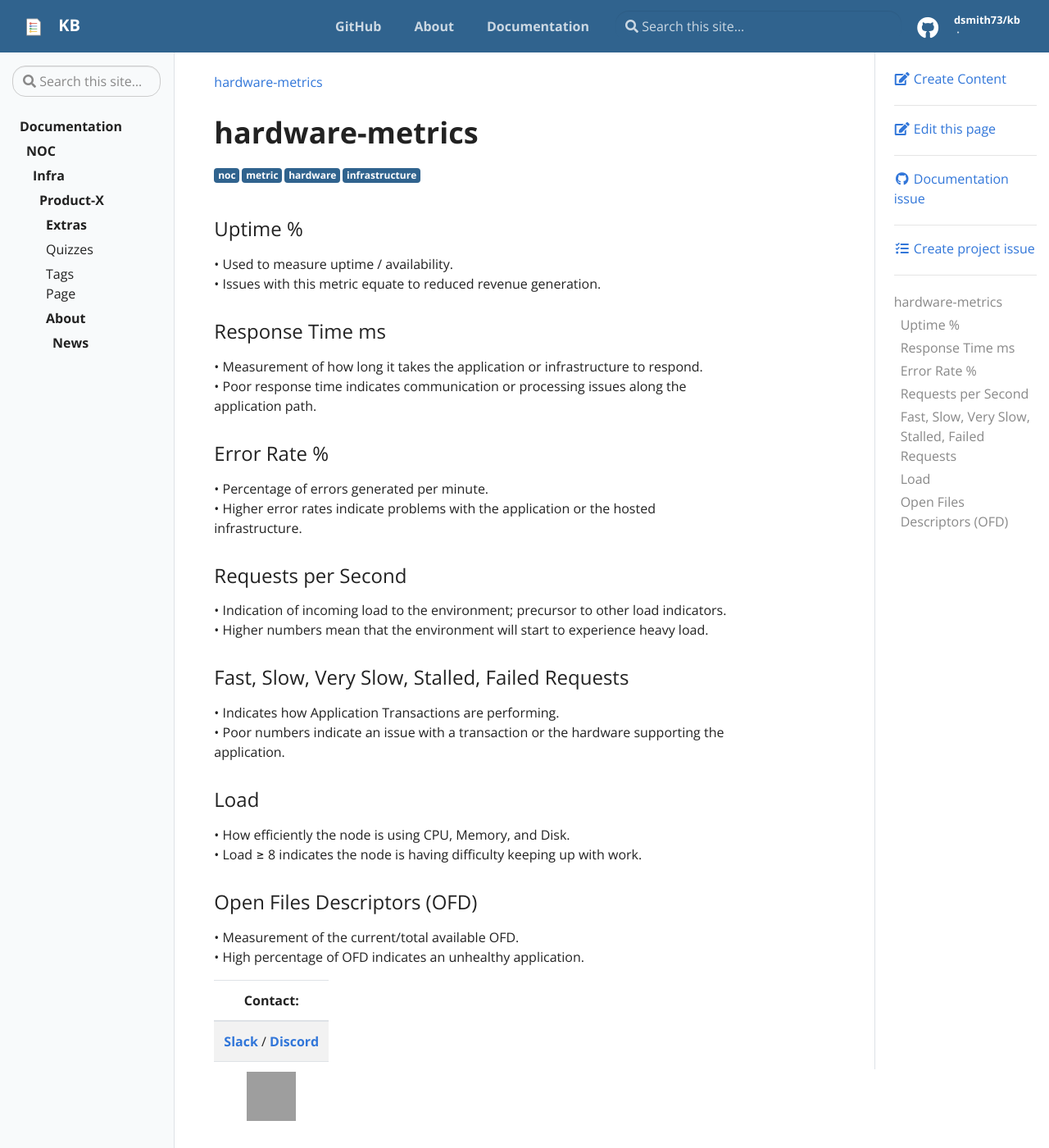
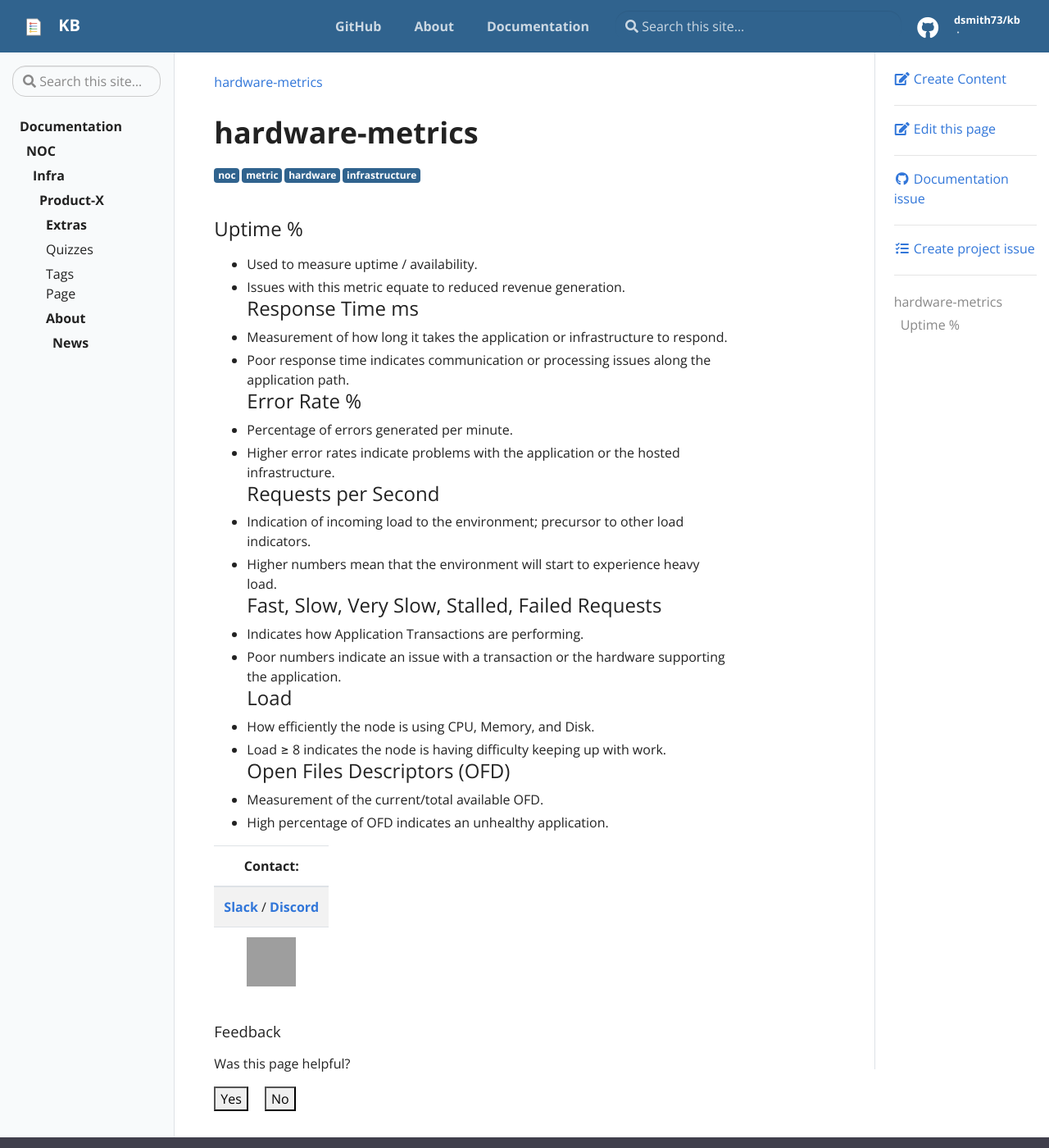
Before and after one commit to 101101/kb, a Jekyll site: the page built from _docs/noc/definitions/hardware-metrics.md, in a window 1280 px wide and 1400 px high. Shown: the whole window at 82% size. Built offline with Jekyll 4.4.1, drawn with Linux system fonts in a browser that asks for light colours; grey boxes are pictures that could not be loaded.

Commit message:
Update hardware-metrics.md

```diff
--- a/_docs/noc/definitions/hardware-metrics.md
+++ b/_docs/noc/definitions/hardware-metrics.md
@@ -14,26 +14,26 @@ description: hardware-metrics
 # hardware-metrics
 
 ### Uptime %
-  •	Used to measure uptime / availability.
-  •	Issues with this metric equate to reduced revenue generation.
+  *	Used to measure uptime / availability.
+  *	Issues with this metric equate to reduced revenue generation.
 ### Response Time ms
-  •	Measurement of how long it takes the application or infrastructure to respond.
-  •	Poor response time indicates communication or processing issues along the application path.
+  *	Measurement of how long it takes the application or infrastructure to respond.
+  *	Poor response time indicates communication or processing issues along the application path.
 ### Error Rate %
-  •	Percentage of errors generated per minute.
-  •	Higher error rates indicate problems with the application or the hosted infrastructure.
+  *	Percentage of errors generated per minute.
+  *	Higher error rates indicate problems with the application or the hosted infrastructure.
 ### Requests per Second
-  •	Indication of incoming load to the environment; precursor to other load indicators.
-  •	Higher numbers mean that the environment will start to experience heavy load.
+  *	Indication of incoming load to the environment; precursor to other load indicators.
+  *	Higher numbers mean that the environment will start to experience heavy load.
 ### Fast, Slow, Very Slow, Stalled, Failed Requests
-  •	Indicates how Application Transactions are performing.
-  •	Poor numbers indicate an issue with a transaction or the hardware supporting the application.
+  *	Indicates how Application Transactions are performing.
+  *	Poor numbers indicate an issue with a transaction or the hardware supporting the application.
 ### Load
-  •	How efficiently the node is using CPU, Memory, and Disk.
-  •	Load ≥ 8 indicates the node is having difficulty keeping up with work.
+  *	How efficiently the node is using CPU, Memory, and Disk.
+  *	Load ≥ 8 indicates the node is having difficulty keeping up with work.
 ### Open Files Descriptors (OFD)
-  •	Measurement of the current/total available OFD.
-  •	High percentage of OFD indicates an unhealthy application.
+  *	Measurement of the current/total available OFD.
+  *	High percentage of OFD indicates an unhealthy application.
 
 
 
```
